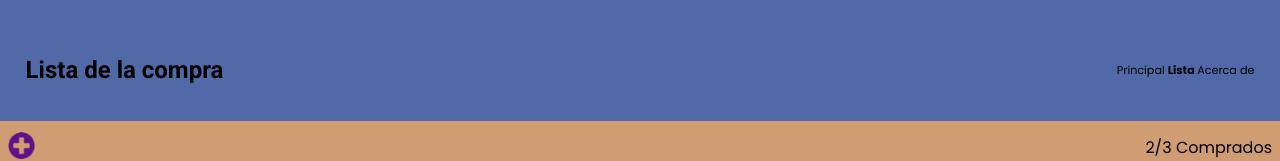
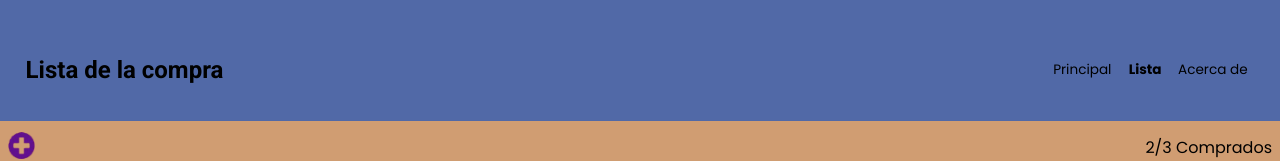
Before and after one commit to AlbertoArochal/202210-W2-Alberto-Rocha, a website: page index.html in a window 1280 px wide. Shown: the top 161 px of the page. Drawn offline with Linux system fonts and the light colour scheme.

Commit message:
some changes in sizes

```diff
--- a/styles/style.css
+++ b/styles/style.css
@@ -83,13 +83,13 @@ a img {
 
 .about>p {
     display: inline;
-    margin: 0%;
+    margin: 0.5em;
 }
 
 .about {
     text-align: right;
     min-width: fit-content;
-    font-size: 70%;
+    font-size: 85%;
     align-items: center;
     margin: auto;
     margin-right: 2%
```
